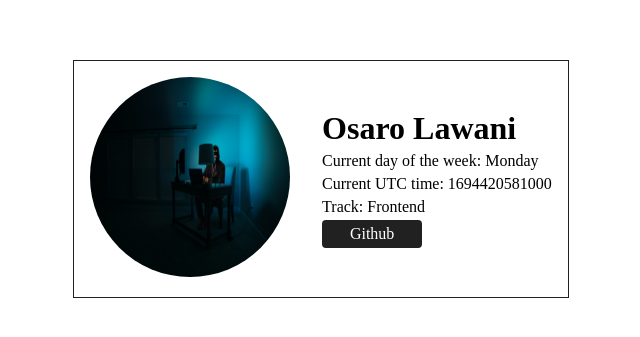
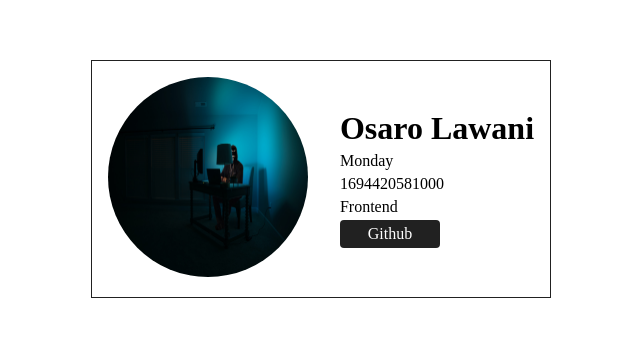
Before and after one commit to osaro123/Zuri-internship-stage-one-, a plain HTML site: page index.html in a window 1280 px wide. Shown: the part 221-558 px from the top of the page, without its empty margins (319-959 px from the left). Drawn offline with Linux system fonts and the light colour scheme.

```diff
--- a/index.html
+++ b/index.html
@@ -15,7 +15,7 @@
             <h1 data-testid="Osaro Lawani">Osaro Lawani</h1>
             <p data-testid="currentDayOfTheWeek"></p>
             <p data-testid="currentUTCTime"></p>
-            <p data-testid="Frontend">Track: Frontend</p>
+            <p data-testid="Frontend">Frontend</p>
             <a href="https://github.com/osaro123/Zuri-internship-stage-one-" data-testid="githubURL" target="_blank">Github</a>
         </div>
     </div>
--- a/script.js
+++ b/script.js
@@ -2,11 +2,11 @@ const updateUTCTime = () => {
     const daysOfTheWeek = ["Sunday","Monday","Tuesday","Wednesday","Thursday","Friday","Saturday"]
     const currentDate = new Date()
     const currentDayOfTheWeek = daysOfTheWeek[currentDate.getUTCDay()]
-    document.querySelector("[data-testid='currentDayOfTheWeek']").textContent = `Current day of the week: ${currentDayOfTheWeek}`
+    document.querySelector("[data-testid='currentDayOfTheWeek']").textContent = `${currentDayOfTheWeek}`
 
     const currentUTCTime = currentDate.toUTCString()
     const currentUTCTimeInMilliSeconds = Date.parse(currentUTCTime)
-    document.querySelector("[data-testid='currentUTCTime']").textContent = `Current UTC time: ${currentUTCTimeInMilliSeconds}`
+    document.querySelector("[data-testid='currentUTCTime']").textContent = `${currentUTCTimeInMilliSeconds}`
     console.log(currentDayOfTheWeek);
     console.log(currentUTCTimeInMilliSeconds);
 }
```
